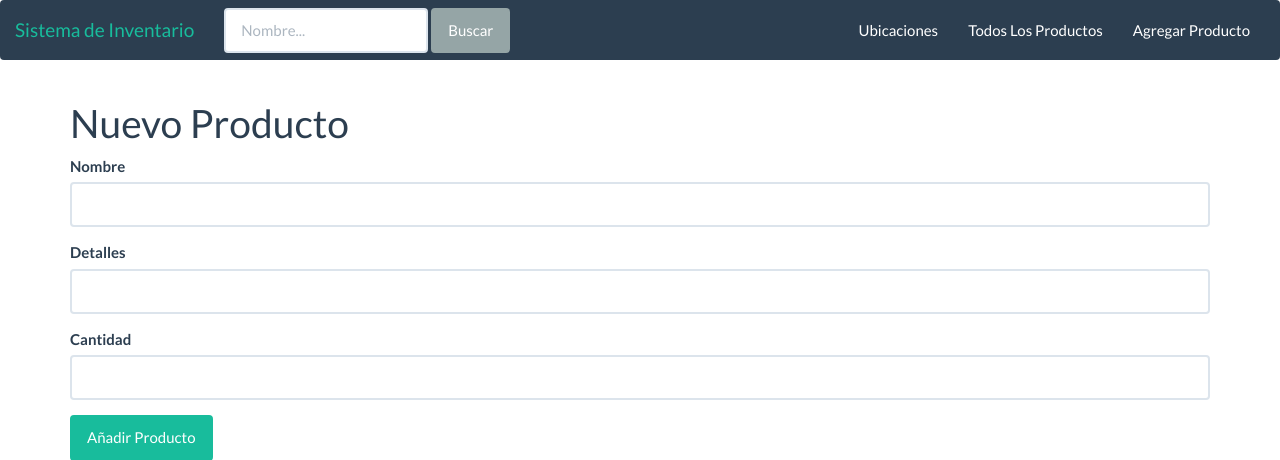
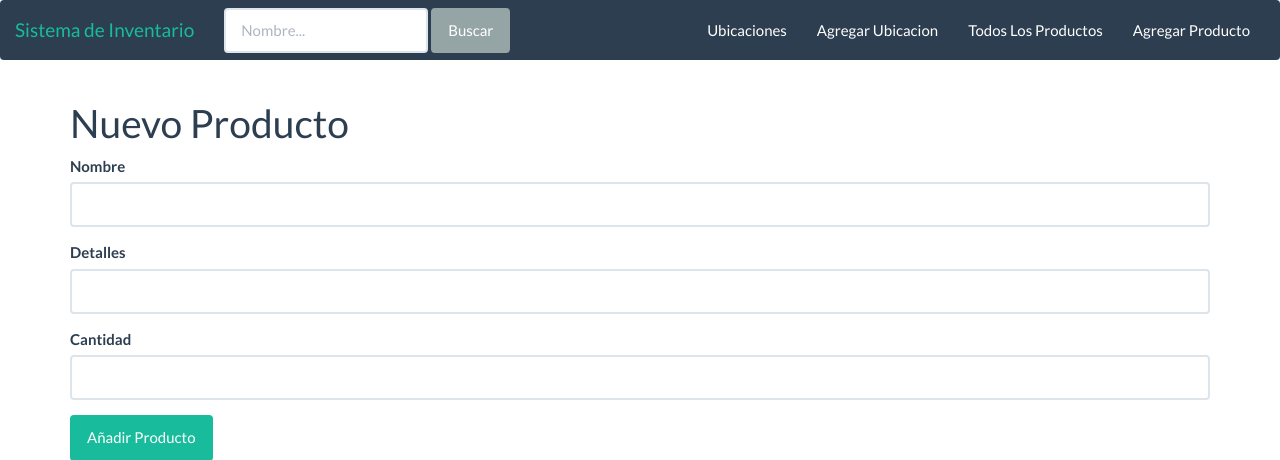
Before and after one commit to reybritez/jauscrapper, a Flask app: page /agregar_producto in a window 1280 px wide. Shown: the top 460 px of the page. Run offline with Flask 2, Linux system fonts and the light colour scheme; some libraries are stand-ins or nearby versions.

Commit message:
agregue nuevo link

```diff
--- a/templates/layouts/master.html
+++ b/templates/layouts/master.html
@@ -32,6 +32,7 @@ contiene al header y a las importaciones principales del sitio-->
 		  </form>
 		  <ul class="nav navbar-nav navbar-right">
 			  <li><a href="{{ url_for('ubicaciones') }}">Ubicaciones</a></li>
+			  <li><a href="{{ url_for('agregar_ubicacion') }}">Agregar Ubicacion</a></li>
 			  <li><a href="{{ url_for('productos') }}">Todos Los Productos</a></li>
 			  <li><a href="{{ url_for('agregar_producto') }}">Agregar Producto</a></li>
 		  </ul>
```
